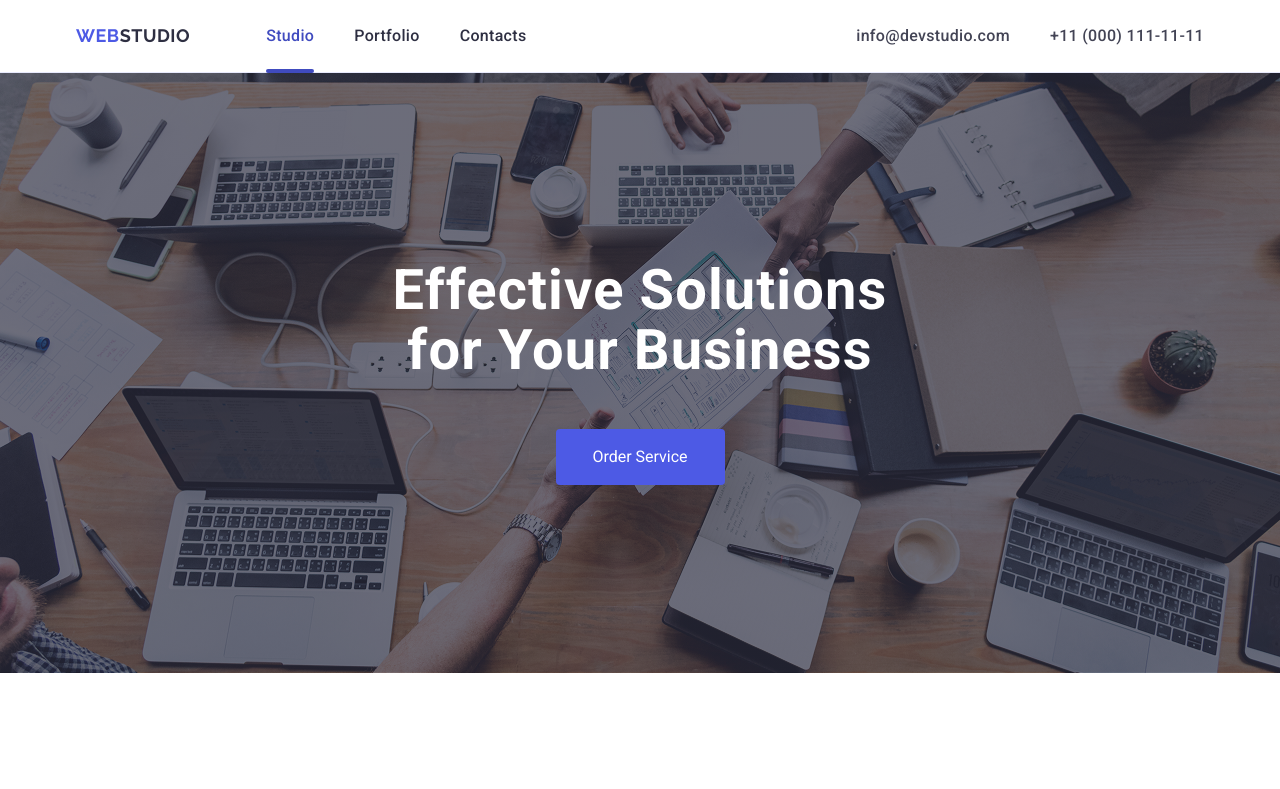
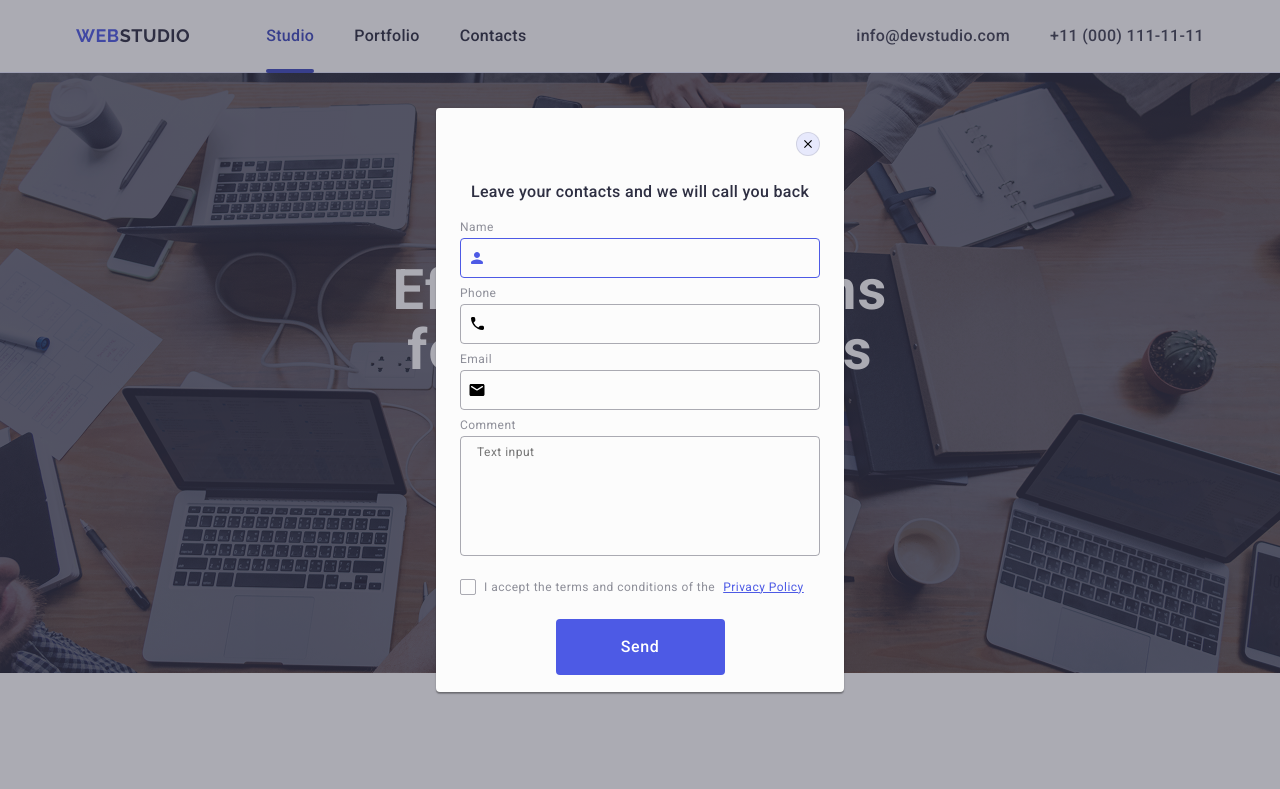
Before and after one commit to anyalazar2487-tech/goit-markup-hw-05, a plain HTML site: page index.html in a window 1280 px wide. Shown: the top 789 px of the page. Drawn offline with nearby package versions, Linux system fonts and the light colour scheme.

Commit message:
add index file

```diff
--- a/css/styles.css
+++ b/css/styles.css
@@ -683,6 +683,7 @@ body {
     pointer-events: auto;
 }
 
+
 .modal {
     position: absolute;
     top: 50%;
@@ -701,143 +702,223 @@ body {
 }
 
 
-.bottom-close {
-  border-radius: 50%;
-  width: 24px;
-  height: 24px;
+
+
+
+
+
+.btn-close {
   position: absolute;
   top: 24px;
   right: 24px;
-  stroke-width: 1px;
-  background-color: #E7E9FC;
-  border-radius: 100%;
-  stroke-width: 1px;
-  stroke: rgba(0, 0, 0, 0.1);
+  width: 24px;
+  height: 24px;
+  border-radius: 50%;
+
+  display: flex;
+  align-items: center;
+  justify-content: center;
+
+  background-color: #e7e9fc;
+  border: 1px solid rgba(0, 0, 0, 0.1);
+  padding: 0;
+  cursor: pointer;
+
+  transition: background-color 250ms cubic-bezier(0.4, 0, 0.2, 1),
+              border 250ms cubic-bezier(0.4, 0, 0.2, 1);
 }
 
-.element-close {
-    fill: #2e2f42;
-    position: absolute;
-    top: 50%;
-    left: 50%;
-    transform: translate(-50%, -50%);
+
+.btn-close:hover,
+.btn-close:focus {
+  background-color: #404bbf;
+  border: none;
 }
 
-.bottom-close:hover {
-    background-color: #404BBF;
+
+.icon-close {
+  transition: fill 250ms cubic-bezier(0.4, 0, 0, 1);
 }
 
-.element-close:hover {
-   fill: #FFFFFF;
-}
 
-.modal-text {
-    font-family: "Roboto", sans-serif;
-    font-weight: 500;
-    font-size: 16px;
-    line-height: 1.5;
-    letter-spacing: 0.02em;
-    text-align: center;
-    color: #2e2f42;
-    margin-top: 72px;
-
-}
-
-.form {
-    border-radius: 4px;
-    width: 360px;
-    height: 336px;
-}
-
-.form-label {
-    font-family: "Roboto", sans-serif;
-    font-weight: 400;
-    font-size: 12px;
-    line-height: 1.16667;
-    letter-spacing: 0.04em;
-    color: #8e8f99;
-}
-
-.form-input {
-   border: 1px solid rgba(46, 47, 66, 0.4);
-   border-radius: 4px;
-   width: 360px;
-   height: 40px;
-   padding-left: 38px;
+.btn-close:hover .icon-close,
+.btn-close:focus .icon-close {
+  fill: #ffffff;
 }
 
 
 
 
-.input-icon {
-    position: absolute;
-    right: 90%;
 
+
+
+.modal-text {
+  font-weight: 500;
+  font-size: 16px;
+  line-height: 1.5;
+  text-align: center;
+  letter-spacing: 0.02em;
+  color: var(--color-title, #2e2f42);
+  margin-bottom: 16px;
+  margin-top: 72px;
 }
 
 
 
+.form {
+  display: block;
+}
+
+.form-field {
+  margin-bottom: 8px;
+}
+
+.form-label {
+  font-weight: 400;
+  font-size: 12px;
+  line-height: 1.17;
+  letter-spacing: 0.04em;
+  color: #8e8f99;
+  display: block;
+  margin-bottom: 4px;
+  margin-left: 24px;
+}
+
+
+.input-wrap {
+  position: relative;
+}
+
+
+.form-input {
+  width: 360px;
+  height: 40px;
+  border: 1px solid rgba(46,47,66,0.4);
+  border-radius: 4px;
+  background-color: transparent;
+  padding-left: 38px;
+  outline: transparent;
+  transition: border-color 250ms cubic-bezier(0.4, 0, 0.2, 1);
+  margin-left: 24px;
+}
+
+.form-input:focus {
+  border-color: #4d5ae5;
+}
+
+
+.input-icon {
+  position: absolute;
+  left: 16px;
+  top: 50%;
+  transform: translateY(-50%);
+  transition: fill 250ms cubic-bezier(0.4, 0, 0.2, 1);
+  margin-left: 16px;
+}
+
+
+.form-input:focus + .input-icon {
+  fill: #4d5ae5;
+}
+
+
+.form-comment {
+  margin-bottom: 16px;
+}
+
 .form-input-comment {
+  width: 360px;
+  height: 120px;
+  font-size: 12px;
+  line-height: 1.17;
+  letter-spacing: 0.04em;
+  color: rgba(46, 47, 66, 0.4);
   border: 1px solid rgba(46, 47, 66, 0.4);
   border-radius: 4px;
-    width: 360px;
-    height: 120px;
+  background-color: transparent;
+  padding: 8px 16px;
+  outline: transparent;
+  resize: none;
+  transition: border-color 250ms cubic-bezier(0.4, 0, 0.2, 1);
+  margin-left: 24px;
 }
 
-.form-input-comment::placeholder {
-    font-family: "Roboto", sans-serif;
-    font-weight: 400;
-    font-size: 12px;
-    line-height: 1.16667;
-    letter-spacing: 0.04em;
-    color: rgba(46, 47, 66, 0.4);
+.form-input-comment:focus {
+  border-color: #4d5ae5;
 }
 
-textarea {
-    padding-left: 16px;
-    padding-right: 16px;
-    padding-top: 8px;
-    padding-bottom: 8px;
-    resize: none;
-    width: 100%;
+
+.form-privacy {
+  margin-bottom: 24px;
+}
+
+.modal-check-box.visually-hidden {
+  position: absolute;
+  opacity: 0;
+  pointer-events: none;
+}
+
+.checkbox {
+  font-size: 12px;
+  line-height: 1.17;
+  letter-spacing: 0.04em;
+  color: #8e8f99;
+  display: inline-flex;
+  align-items: center;
+  gap: 8px;
+  margin-left: 24px;
 }
 
 .checkbox-icon {
-   border-radius: 2px;
-   border: 1px solid rgba(46, 47, 66, 0.4);
   width: 16px;
   height: 16px;
+  border: 1px solid rgba(46,47,66,0.4);
+  border-radius: 2px;
+  display: inline-flex;
+  align-items: center;
   justify-content: center;
-   align-items: center;
-   margin-right: 8px;
   fill: transparent;
   transition: background-color 250ms cubic-bezier(0.4,0,0.2,1),
               border 250ms cubic-bezier(0.4,0,0.2,1),
               fill 250ms cubic-bezier(0.4,0,0.2,1);
-
 }
 
-.checkbox-icon:hover {
-    border: 1px solid #404bbf;
+.box-icon {
+  width: 10px;
+  height: 8px;
+}
+
+.modal-check-box:checked + .checkbox .checkbox-icon {
   background-color: #404bbf;
+  border: none;
   fill: #f4f4fd;
 }
 
+.privacy-policy {
+  color: #4d5ae5;
+  text-decoration: underline;
+}
 
 
-.privacy-policy {
-    line-height: 1.33333;
-    text-decoration: underline;
-    text-decoration-skip-ink: none;
-    color: #4d5ae5;
+.form-button {
+  display: block;
+  min-width: 169px;
+  height: 56px;
+  font-family: "Roboto", sans-serif;
+  font-size: 16px;
+  font-weight: 500;
+  line-height: 1.5;
+  letter-spacing: 0.04em;
+  color: #ffffff;
+  cursor: pointer;
+  background-color: #4d5ae5;
+  border: none;
+  border-radius: 4px;
+  margin: 0 auto;
+  transition: background-color 250ms cubic-bezier(0.4, 0, 0.2, 1);
 }
 
-.form-button {
-    border-radius: 4px;
-    padding: 16px 32px;
-    width: 169px;
-    height: 56px;
-    box-shadow: 0 4px 4px 0 rgba(0, 0, 0, 0.15);
-    background-color:  #4d5ae5;
-    color: #FFFFFF;
+.form-button:hover,
+.form-button:focus {
+  background-color: #404bbf;
 }
--- a/index.html
+++ b/index.html
@@ -451,67 +451,95 @@
 
 
 
-      <div class="backdrop ">
+      <div class="backdrop is-open">
         <div class="modal">
-          <div>
-          <bottom class="bottom-close">
-          <svg width="8" height="8" class="element-close">
+
+
+          <bottom type="button" class="bottom-close btn-close">
+          <svg width="8" height="8" class="element-close icon-close">
                 <use href="./images/icon.svg#icon-close-black"></use>
               </svg>
         </bottom>
-          </div>
+
+
+
         <p class="modal-text">Leave your contacts and we will call you back</p>
+
+
+
 
 
         <form class="form" name="issue_report_form" autocomplete="off">
 
-        <div>
-            <label class="form-label" for="name">Name</label>
-        </div>
-            <div>
-            <input class="form-input" type="text" name="username" id="name" autofocus />
-            <svg width="18" height="18" class="input-icon">
+
+
+
+        <div class="form-field">
+            <label class="form-label" for="user-name">Name</label>
+        <div class="input-wrap">
+            <input class="form-input"
+            type="text"
+            name="user-name"
+            id="user-name" autofocus />
+            <svg width="18" height="18" class="input-icon icon-person">
               <use href="./images/icon.svg#icon-person-black"></use>
             </svg>
+        </div>
         </div>
 
 
 
 
-          <div>
-            <label class="form-label" for="tel">Phone</label>
-          </div>
-            <div>
-            <input class="form-input" type="tel" name="userphone" id="tel"/>
-            <svg width="18" height="24" class="input-icon">
+          <div class="form-field">
+            <label class="form-label" for="user-phone">Phone</label>
+          <div class="input-wrap">
+            <input class="form-input"
+            type="tel"
+            name="user-phone"
+            id="user-phone"/>
+            <svg width="18" height="24" class="input-icon icon-phone">
               <use href="./images/icon.svg#icon-phone-black"></use>
             </svg>
-        </div>
+          </div>
+          </div>
 
 
 
 
-          <div>
-            <label class="form-label" for="email">Email</label>
-          </div>
-            <div>
-            <input class="form-input" type="email" name="useremail" id="email" />
-            <svg width="18" height="24" class="input-icon">
+          <div class="form-field">
+            <label class="form-label" for="user-email">Email</label>
+          <div class="input-wrap">
+            <input class="form-input"
+            type="email"
+            name="user-email"
+            id="user-email" />
+            <svg width="18" height="24" class="input-icon icon-email">
               <use href="./images/icon.svg#icon-email-black"></use>
             </svg>
-        </div>
+          </div>
+          </div>
 
-           <div>
-              <label class="form-label">Comment</label>
-                <textarea class="form-input-comment"
-                  name="description"
+
+
+           <div class="form-comment">
+              <label class="form-label"
+              for="user-comment">Comment</label>
+              <textarea class="form-input-comment"
+                  id="user-comment"
+                  name="user-comment"
                   placeholder="Text input"
                   rows="5"></textarea>
            </div>
 
-           <div>
+
+
+
+           <div class="form-privacy">
             <input class="modal-check-box visually-hidden"
-            id="user-privacy" type="checkbox" value="true" name="user-privacy"/>
+            id="user-privacy"
+            type="checkbox"
+            value="true"
+            name="user-privacy"/>
             <label class="checkbox" for="user-privacy">
               <span class="checkbox-icon">
               <svg width="10" height="8" class="box-icon">
@@ -519,15 +547,12 @@
               </svg>
               </span>
               I accept the terms and conditions of the
-              <a href="#" class="privacy-policy">Privacy Policy</a></label>
+              <a href="#" class="privacy-policy">Privacy Policy</a>
+            </label>
            </div>
 
-            <button class="form-button" type="submit">Send</button>
 
-
-
-
-
+          <button class="form-button" type="submit">Send</button>
 
 
           </form>
```
Lines whose indentation alone changed are shown as unchanged.
